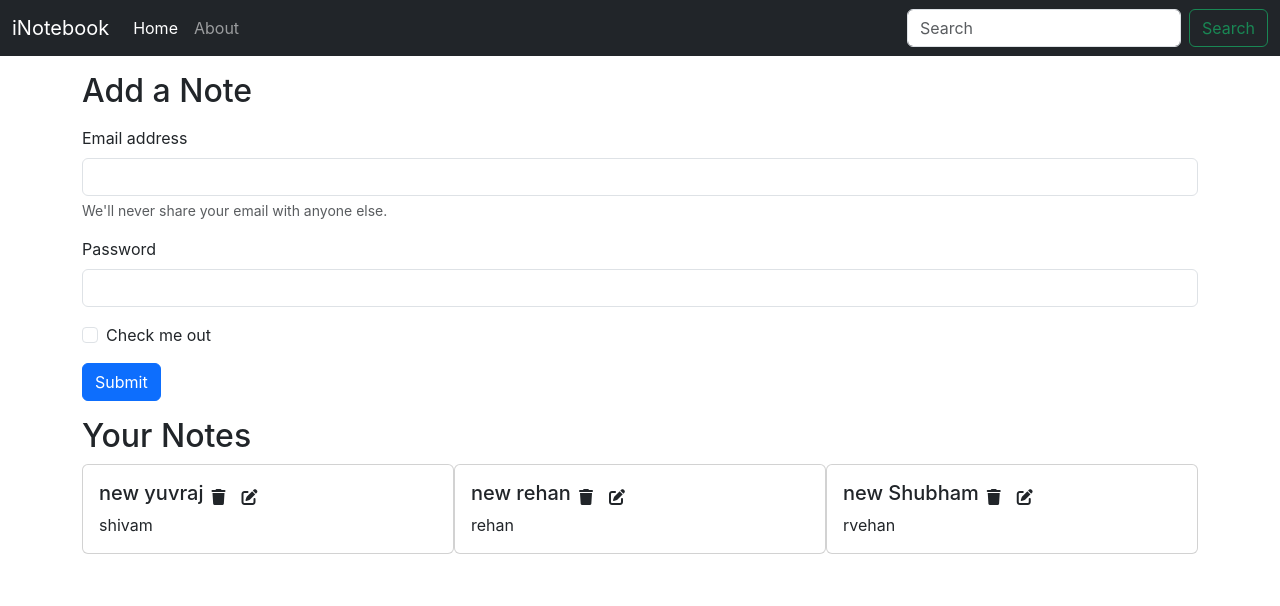
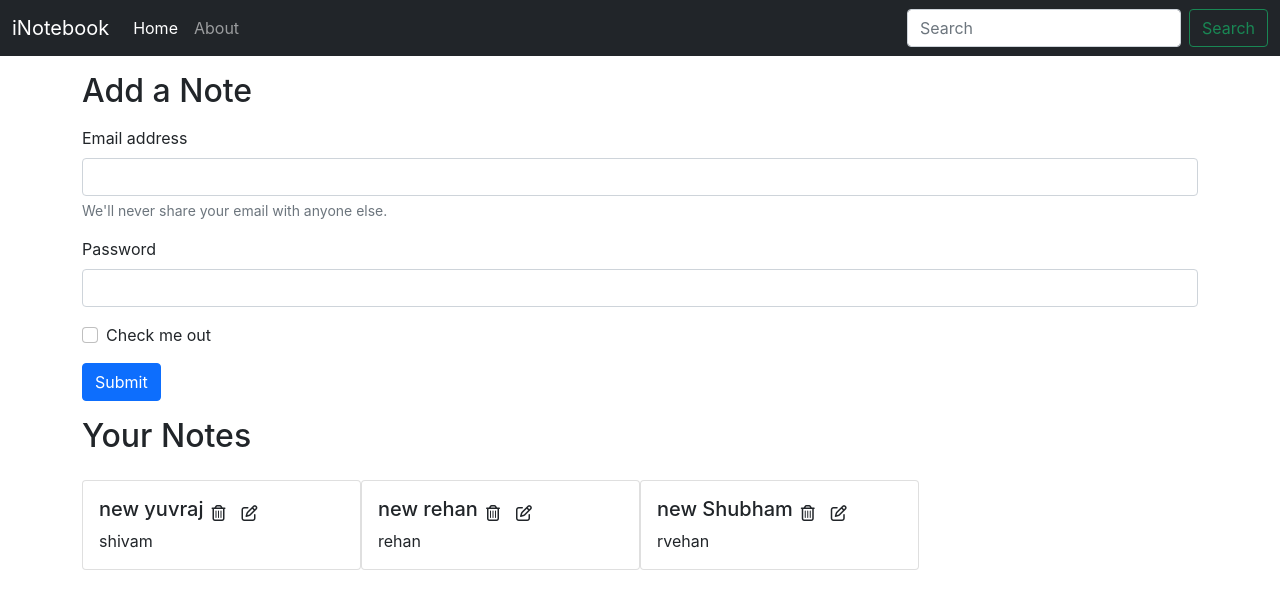
Before and after one commit to shubhamsawant18/INOTEBOOK, a React (Create React App) app: page / in a window 1280 px wide. Shown: the top 606 px of the page. Built offline with nearby package versions, Linux system fonts and the light colour scheme.

Commit message:
"adding favicons"

```diff
--- a/package.json
+++ b/package.json
@@ -3,6 +3,7 @@
   "version": "0.1.0",
   "private": true,
   "dependencies": {
+    "@fortawesome/react-fontawesome": "^0.2.0",
     "@testing-library/jest-dom": "^5.17.0",
     "@testing-library/react": "^13.4.0",
     "@testing-library/user-event": "^13.5.0",
@@ -19,7 +20,6 @@
     "test": "react-scripts test",
     "eject": "react-scripts eject",
     "both": "concurrently \"npm run start\" \"nodemon backend/index.js\""
-
   },
   "eslintConfig": {
     "extends": [
--- a/public/index.html
+++ b/public/index.html
@@ -1,46 +1,30 @@
 <!DOCTYPE html>
 <html lang="en">
+
 <head>
   <meta charset="utf-8" />
   <link rel="icon" href="%PUBLIC_URL%/favicon.ico" />
   <meta name="viewport" content="width=device-width, initial-scale=1" />
   <meta name="theme-color" content="#000000" />
-    <meta
-      name="description"
-      content="Web site created using create-react-app"
-    />
+  <meta name="description" content="Web site created using create-react-app" />
   <link rel="apple-touch-icon" href="%PUBLIC_URL%/logo192.png" />
-    <!--
-      manifest.json provides metadata used when your web app is installed on a
-      user's mobile device or desktop. See https://developers.google.com/web/fundamentals/web-app-manifest/
-    -->
   <link rel="manifest" href="%PUBLIC_URL%/manifest.json" />
-    <!--
-      Notice the use of %PUBLIC_URL% in the tags above.
-      It will be replaced with the URL of the `public` folder during the build.
-      Only files inside the `public` folder can be referenced from the HTML.
+  <!-- Bootstrap CSS -->
+  <link href="https://cdn.jsdelivr.net/npm/bootstrap@5.1.0/dist/css/bootstrap.min.css" rel="stylesheet"
+    integrity="sha384-KyZXEAg3QhqLMpG8r+8fhAXLRk2vvoC2f3B09zVXn8CA5QIVfZOJ3BCsw2P0p/We" crossorigin="anonymous">
 
-      Unlike "/favicon.ico" or "favicon.ico", "%PUBLIC_URL%/favicon.ico" will
-      work correctly both with client-side routing and a non-root public URL.
-      Learn how to configure a non-root public URL by running `npm run build`.
-    -->
-    <link href="https://cdn.jsdelivr.net/npm/bootstrap@5.3.2/dist/css/bootstrap.min.css" rel="stylesheet" integrity="sha384-T3c6CoIi6uLrA9TneNEoa7RxnatzjcDSCmG1MXxSR1GAsXEV/Dwwykc2MPK8M2HN" crossorigin="anonymous">
-    <title>INotebook - Your notes secured in the cloud</title>
+  <title>iNotebook - Your notes secured in the cloud</title>
 </head>
+
 <body>
   <noscript>You need to enable JavaScript to run this app.</noscript>
   <div id="root"></div>
-    <script src="https://kit.fontawesome.com/72b4d7db7b.js" crossorigin="anonymous"></script>
-    <!--
-      This HTML file is a template.
-      If you open it directly in the browser, you will see an empty page.
+  <script src="https://kit.fontawesome.com/26504e4a1f.js" crossorigin="anonymous"></script>
+  <!-- Option 1: Bootstrap Bundle with Popper -->
+  <script src="https://cdn.jsdelivr.net/npm/bootstrap@5.1.0/dist/js/bootstrap.bundle.min.js"
+    integrity="sha384-U1DAWAznBHeqEIlVSCgzq+c9gqGAJn5c/t99JyeKa9xxaYpSvHU5awsuZVVFIhvj"
+    crossorigin="anonymous"></script>
 
-      You can add webfonts, meta tags, or analytics to this file.
-      The build step will place the bundled scripts into the <body> tag.
+</body>
 
-      To begin the development, run `npm start` or `yarn start`.
-      To create a production bundle, use `npm run build` or `yarn build`.
-    -->
-    <script src="https://cdn.jsdelivr.net/npm/bootstrap@5.3.2/dist/js/bootstrap.min.js" integrity="sha384-BBtl+eGJRgqQAUMxJ7pMwbEyER4l1g+O15P+16Ep7Q9Q+zqX6gSbd85u4mG4QzX+" crossorigin="anonymous"></script>
-  </body>
 </html>
--- a/src/App.js
+++ b/src/App.js
@@ -4,7 +4,7 @@ import { BrowserRouter as Router, Routes, Route } from "react-router-dom";
 import Navbar from "./components/Navbar";
 import Home from "./components/Home";
 import About from "./components/About";
-import { NoteState } from "./context/notes/NoteState";
+import { NoteState, noteContext } from './context/notes/NoteState';
 // import Alert from "./Alert.js";
 
 function App() {
--- a/src/components/Noteitem.js
+++ b/src/components/Noteitem.js
@@ -1,25 +1,20 @@
-// Noteitem.js
-import React from 'react';
-
+import React from 'react'
 const Noteitem = (props) => {
     const { note } = props;
+    return (
 
-  return (
-    <div className="col-md-4 mb-3">
-      <div className="card">
+        <div className="col-md-3">
+            <div className="card my-3">
                 <div className="card-body">
                     <div className="d-flex align-items-center">
-            <h5 className="card-title">{note.title}</h5>
-            <div className="d-flex align-items-center">
-              <i className="fas fa-trash mx-2"></i>
-              <i className="fas fa-pen-to-square mx-2"></i>
-            </div>
+                        <h5 className="card-title">{note.title}</h5><i className="far fa-trash-alt mx-2"></i>
+                        <i className="far fa-edit mx-2"></i>
                     </div>
                     <p className="card-text">{note.description}</p>
+
                 </div>
             </div>
         </div>
-  );
-};
-
-export default Noteitem;
+    )
+}
+export default Noteitem
--- a/src/index.css
+++ b/src/index.css
@@ -11,6 +11,7 @@ code {
   font-family: source-code-pro, Menlo, Monaco, Consolas, 'Courier New',
     monospace;
 }
+
 i{
-  cursor:pointer;
+  cursor: pointer;
 }
```
Also changed, not shown: src/components/AddNote.js (added, +40 -0 lines), src/index.js (+4 -4 lines), src/components/Home.js (line endings or trailing spaces), src/components/Notes.js (line endings or trailing spaces), src/context/notes/NoteState.js (line endings or trailing spaces), src/context/notes/noteContext.js (line endings or trailing spaces), 1 other file (tests, documents, lock files or other folders). Lines whose indentation alone changed are shown as unchanged.
